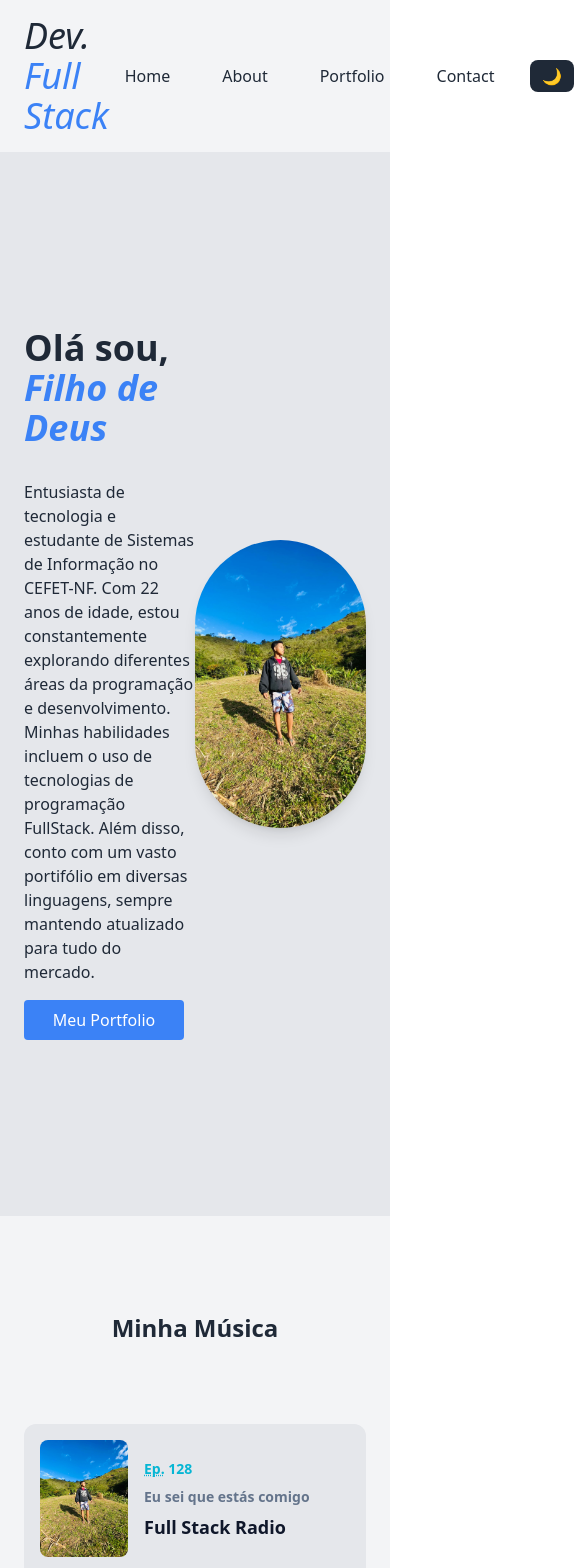
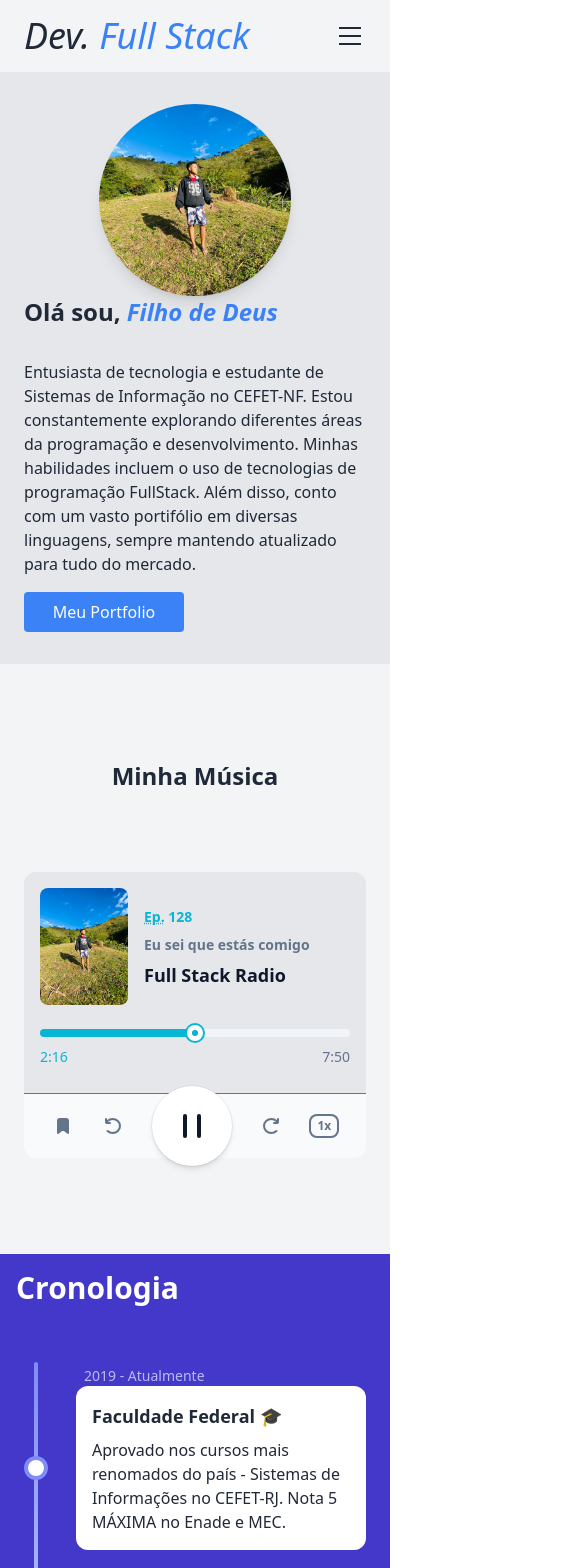
Before and after one commit to SobrinhoSergio/SergioDev2.0, a React (Create React App) app: page / in a window 390 px wide. Shown: the top 1568 px of the page, 574 px wide, since content can reach past the window. Built offline with nearby package versions, Linux system fonts and the light colour scheme; the HTML template or start-up script is replaced by a standard one.

Commit message:
Adicionando responsividade

```diff
--- a/src/App.js
+++ b/src/App.js
@@ -1,4 +1,4 @@
-import React, { useState } from 'react';
+import React, { useState, useEffect } from 'react';
 import Header from './pages/Header';
 import Home from './pages/Home';
 import About from './pages/About';
@@ -11,20 +11,35 @@ import Parallax from './pages/Parallax';
 import Timeline from './pages/Timeline';
 import GitHubProjects from './pages/GitHubProjects';
 
+const App = () => {
+  // Inicialize o estado do modo escuro com o valor armazenado no localStorage ou falso se não existir.
+  const [darkMode, setDarkMode] = useState(
+    localStorage.getItem('darkMode') === 'true'
+  );
 
-const App = () => {
-  const [darkMode, setDarkMode] = useState(false);
+  // Função para alternar o modo escuro.
+  const toggleDarkMode = () => {
+    const newDarkMode = !darkMode;
+    setDarkMode(newDarkMode);
+    // Armazene o novo valor no localStorage.
+    localStorage.setItem('darkMode', newDarkMode);
+  };
 
-  const toggleDarkMode = () => {
-    setDarkMode(!darkMode); // Atualize o estado com base no valor anterior.
-  };
+  // Use useEffect para alternar o tema inicial com base no localStorage.
+  useEffect(() => {
+    const storedDarkMode = localStorage.getItem('darkMode') === 'true';
+    if (storedDarkMode !== darkMode) {
+      setDarkMode(storedDarkMode);
+    }
+  }, []);
+
   return (
     <div className={`min-h-screen ${darkMode ? 'text-white' : 'text-gray-800'}`}>
       <Header darkMode={darkMode} toggleDarkMode={toggleDarkMode} />
       <Home darkMode={darkMode} />
       <Musica darkMode={darkMode} />
+      <Timeline />
       <About darkMode={darkMode} />
-      <Timeline />
       <Portfolio darkMode={darkMode} />
       <Github darkMode={darkMode} />
       <Experience darkMode={darkMode} />
--- /dev/null
+++ b/src/components/MenuIcon.js
@@ -0,0 +1,33 @@
+import React from 'react';
+
+const MenuIcon = ({ isMenuOpen, toggleMenu }) => {
+  return (
+    <div className="cursor-pointer" onClick={toggleMenu}>
+      <div className={`${isMenuOpen ? 'hidden' : 'block'} md:block`}>
+        <svg
+          width="32"
+          height="32"
+          viewBox="0 0 32 32"
+          xmlns="http://www.w3.org/2000/svg"
+        >
+          <line x1="5" y1="16" x2="27" y2="16" stroke="currentColor" strokeWidth="2" />
+          <line x1="5" y1="24" x2="27" y2="24" stroke="currentColor" strokeWidth="2" />
+          <line x1="5" y1="8" x2="27" y2="8" stroke="currentColor" strokeWidth="2" />
+        </svg>
+      </div>
+      <div className={`${isMenuOpen ? 'block' : 'hidden'} md:hidden`}>
+        <svg
+          width="32"
+          height="32"
+          viewBox="0 0 32 32"
+          xmlns="http://www.w3.org/2000/svg"
+        >
+          <line x1="7" y1="7" x2="25" y2="25" stroke="currentColor" strokeWidth="2" />
+          <line x1="7" y1="25" x2="25" y2="7" stroke="currentColor" strokeWidth="2" />
+        </svg>
+      </div>
+    </div>
+  );
+};
+
+export default MenuIcon;
--- a/src/pages/Footer.js
+++ b/src/pages/Footer.js
@@ -1,17 +1,31 @@
 import React from 'react';
-import Social  from '../components/Social';
-import Container  from '../components/Container';
-import Logo  from '../components/Logo';
+import Social from '../components/Social';
+import Container from '../components/Container';
+import Logo from '../components/Logo';
 
 const Footer = ({ darkMode }) => {
+  const scrollToTop = () => {
+    window.scrollTo({
+      top: 0,
+      behavior: 'smooth',
+    });
+  };
+
   return (
-    <footer id="contact" className={`c ${darkMode ? 'bg-zinc-900' : 'bg-gray-200'}`}>
+    <footer id="contact" className={`relative ${darkMode ? 'bg-zinc-900' : 'bg-gray-200'}`}>
       <Container>
         <div className="mx-auto flex flex-col justify-center items-center">
-          <Logo/>
-          <Social/>
+          <Logo />
+          <Social />
         </div>
       </Container>
+      <button
+        onClick={scrollToTop}
+        className="bg-indigo-500 text-white rounded-full w-10 h-10 mt-4 absolute right-10 bottom-10"
+      >
+        🚀
+      </button>
+
     </footer>
   );
 };
--- a/src/pages/Github.js
+++ b/src/pages/Github.js
@@ -5,11 +5,11 @@ import { Title, Container } from '../components';
 
 const About = () => {
   return (
-    <main id="about" className={`py-20 bg-blue-500 text-white`}>
+    <main id="about" className={`py-20 bg-indigo-700 text-white`}>
       <Container>
         <div className="mx-auto flex flex-col justify-center items-center">
             <Title text="Meu GitHub" />
-            <p className="text-2xl pb-10">Já desenvolvi Mais + de <span className="text-blue-700">100 projetos</span> em meu GitHub, venha conferir!</p>
+            <p className="text-2xl pb-10">Já desenvolvi Mais + de <span className="text-indigo-800">100 projetos</span> em meu GitHub, venha conferir!</p>
 
             <button className="bg-blue-600 hover:bg-blue-700 text-white px-10 py-6 rounded w-60 my-2 text-2xl">
                 <a href="https://github.com/sobrinhosergio" target="_blank" rel="noopener noreferrer">
--- a/src/pages/Header.js
+++ b/src/pages/Header.js
@@ -1,7 +1,8 @@
-import React from 'react';
-import Container  from '../components/Container';
-import Logo  from '../components/Logo';
+import React, { useState } from 'react';
+import Container from '../components/Container';
+import Logo from '../components/Logo';
 import DarkModeButton from '../components/DarkModeButton';
+import MenuIcon from '../components/MenuIcon';
 
 const menuItems = [
   { text: 'Home', link: '#home' },
@@ -10,37 +11,91 @@ const menuItems = [
   { text: 'Contact', link: '#contact' },
 ];
 
+const MenuItem = ({ item, onClick }) => (
+  <li className="hover:bg-blue-500 hover:text-white px-4 py-2 rounded">
+    <a href={item.link} onClick={(e) => onClick(e, item.link)}>
+      {item.text}
+    </a>
+  </li>
+);
+
+const MobileMenu = ({ menuItems, onClick, darkMode, toggleDarkMode, isMenuOpen, toggleMenu, closeMenu }) => (
+  <div
+    className={`fixed top-0 right-0 left-0 h-full z-20 md:hidden ${darkMode ? 'bg-zinc-900' : 'bg-gray-200'}`}
+    style={{ height: '100vh' }}
+  >
+    <div className="flex flex-col h-full justify-between">
+      <div>
+        <ul className="flex flex-col items-center space-y-4 mt-16">
+          {menuItems.map((item, index) => (
+            <MenuItem key={index} item={item} onClick={onClick} />
+          ))}
+          <li>
+            <DarkModeButton darkMode={darkMode} toggleDarkMode={toggleDarkMode} />
+          </li>
+        </ul>
+      </div>
+      <div className="text-center mt-8">
+        <MenuIcon isMenuOpen={isMenuOpen} toggleMenu={toggleMenu} />
+      </div>
+    </div>
+  </div>
+);
 
 const Header = ({ darkMode, toggleDarkMode }) => {
+  const [isMenuOpen, setMenuOpen] = useState(false);
 
   const handleSmoothScroll = (event, targetId) => {
     event.preventDefault();
     const targetElement = document.querySelector(targetId);
     if (targetElement) {
       targetElement.scrollIntoView({ behavior: 'smooth' });
+      closeMenu();
     }
   };
 
+  const openMenu = () => {
+    setMenuOpen(true);
+  };
+
+  const closeMenu = () => {
+    setMenuOpen(false);
+  };
+
   return (
-    <header className={`sticky top-0 z-10 ${darkMode ? 'bg-zinc-800' : 'bg-gray-100'}`}>
+    <header
+      className={`sticky top-0 z-10 ${
+        darkMode ? 'bg-zinc-800' : 'bg-gray-100'
+      }`}
+    >
       <Container>
         <div className="flex justify-between items-center">
-          <Logo/>
-          <nav>
+          <Logo />
+          <nav className="hidden md:flex">
             <ul className="flex items-center space-x-5">
-                {menuItems.map((item, index) => (
-                    <li key={index} className="hover:bg-blue-500 hover:text-white px-4 py-2 rounded">
-                      <a href={item.link} onClick={(e) => handleSmoothScroll(e, item.link)}>
-                          {item.text}
-                      </a>
-                    </li>
-                ))}
-                <li>
-                  <DarkModeButton darkMode={darkMode} toggleDarkMode={toggleDarkMode} />
-                </li>
+              {menuItems.map((item, index) => (
+                <MenuItem key={index} item={item} onClick={handleSmoothScroll} />
+              ))}
+              <li>
+                <DarkModeButton darkMode={darkMode} toggleDarkMode={toggleDarkMode} />
+              </li>
             </ul>
           </nav>
+          <div className="md:hidden" style={{ zIndex: 999 }}>
+            <MenuIcon isMenuOpen={isMenuOpen} toggleMenu={isMenuOpen ? closeMenu : openMenu} />
+          </div>
         </div>
+        {isMenuOpen && (
+          <MobileMenu
+            menuItems={menuItems}
+            onClick={handleSmoothScroll}
+            darkMode={darkMode}
+            toggleDarkMode={toggleDarkMode}
+            isMenuOpen={isMenuOpen}
+            toggleMenu={closeMenu}
+            closeMenu={closeMenu} // Passando a função closeMenu para o MobileMenu
+          />
+        )}
       </Container>
     </header>
   );
--- a/src/pages/Home.js
+++ b/src/pages/Home.js
@@ -7,7 +7,7 @@ const Main = ({ darkMode }) => {
     'Sérgio Sobrinho',
     'Dev Front-End',
     'Dev Back End',
-    'Filho de Deus'
+    'Filho de Deus',
   ]);
 
   useEffect(() => {
@@ -19,36 +19,39 @@ const Main = ({ darkMode }) => {
   }, [content.length]);
 
   return (
-    <main id="home" className={`py-44 ${darkMode ? 'bg-zinc-900' : 'bg-gray-200'}`}>
-
-      <section className="container mx-auto px-6 flex justify-between items-center">
-
-        <div className={`flex flex-col space-y-4 w-1/2`}>
-
-          <h1 className="text-4xl font-bold mb-4">
-            Olá sou,  <span className="text-blue-500 italic">{content[currentIndex]}</span>
+    <main
+      id="home"
+      className={`py-8 md:py-44 ${darkMode ? 'bg-zinc-900' : 'bg-gray-200'}`}
+    >
+      <section className="container mx-auto px-6 flex flex-col-reverse md:flex-row justify-between items-center">
+        <div className={`flex flex-col space-y-4 md:w-1/2`}>
+          <h1 className="text-2xl md:text-4xl font-bold mb-4">
+            Olá sou,{' '}
+            <span className="text-blue-500 italic">{content[currentIndex]}</span>
           </h1>
-
-          <p>Entusiasta de tecnologia e estudante de Sistemas de Informação no CEFET-NF. Com 22 anos de idade, estou constantemente explorando diferentes áreas da programação e desenvolvimento. Minhas habilidades incluem o uso de tecnologias de programação FullStack. Além disso, conto com um vasto portifólio em diversas linguagens, sempre mantendo atualizado para tudo do mercado. </p>
-
+          <p>
+            Entusiasta de tecnologia e estudante de Sistemas de Informação no CEFET-NF.
+            Estou constantemente explorando diferentes áreas da programação e
+            desenvolvimento. Minhas habilidades incluem o uso de tecnologias de
+            programação FullStack. Além disso, conto com um vasto portifólio em diversas
+            linguagens, sempre mantendo atualizado para tudo do mercado.
+          </p>
           <button className="bg-blue-500 hover:bg-blue-600 text-white px-4 py-2 rounded w-40 my-2">
-            <a href="https://github.com/sobrinhosergio" target="_blank" rel="noopener noreferrer">
+            <a
+              href="https://github.com/sobrinhosergio"
+              target="_blank"
+              rel="noopener noreferrer"
+            >
               Meu Portfolio
             </a>
           </button>
-
         </div>
-
-        <div className="w-1/2 flex justify-center items-center">
-
-          <div className={`relative rounded-full overflow-hidden h-72 w-72 shadow-lg bg-cover bg-center`}>
+        <div className="w-full md:w-1/2 flex justify-center items-center">
+          <div className={`relative rounded-full overflow-hidden h-48 md:h-72 w-48 md:w-72 shadow-lg bg-cover bg-center`}>
             <img src={myImage} alt="Sua Foto" className="object-cover w-full h-full" />
           </div>
-
         </div>
-
       </section>
-
     </main>
   );
 };
--- a/src/pages/Timeline.js
+++ b/src/pages/Timeline.js
@@ -3,14 +3,14 @@ import React from 'react';
 const Timeline = ({darkMode}) => {
   return (
     <main className="bg-indigo-700 p-4">
-      <h2 className="text-3xl text-white font-bold mb-12">Chronology</h2>
+      <h2 className="text-3xl text-white font-bold mb-12">Cronologia</h2>
       <div className="flex flex-col grid-cols-9 p-2 mx-auto md:grid">
         {/* Event 1 */}
         <div className="flex md:contents flex-row-reverse">
           <div className="relative p-4 my-6 text-gray-800 bg-white rounded-xl col-start-1 col-end-5 mr-auto md:mr-0 md:ml-auto">
-            <h3 className="text-lg font-semibold lg:text-xl">New Event 1</h3>
-            <p className="mt-2 leading-6">Description of the first event.</p>
-            <span className="absolute text-sm text-indigo-100/75 -top-5 left-2 whitespace-nowrap">Date 1</span>
+            <h3 className="text-lg font-semibold lg:text-xl">Faculdade Federal 🎓</h3>
+            <p className="mt-2 leading-6">Aprovado nos cursos mais renomados do país - Sistemas de Informações no CEFET-RJ. Nota 5 MÁXIMA no Enade e MEC.</p>
+            <span className="absolute text-sm text-indigo-100/75 -top-5 left-2 whitespace-nowrap">2019 - Atualmente</span>
           </div>
           <div className="relative col-start-5 col-end-6 mr-7 md:mx-auto">
             <div className="flex items-center justify-center w-6 h-full">
@@ -29,18 +29,18 @@ const Timeline = ({darkMode}) => {
             <div className="absolute w-6 h-6 -mt-3 bg-white border-4 border-indigo-400 rounded-full top-1/2"></div>
           </div>
           <div className="relative p-4 my-6 text-gray-800 bg-white rounded-xl col-start-6 col-end-10 mr-auto">
-            <h3 className="text-lg font-semibold lg:text-xl">New Event 2</h3>
-            <p className="mt-2 leading-6">Description of the second event.</p>
-            <span className="absolute text-sm text-indigo-100/75 -top-5 left-2 whitespace-nowrap">Date 2</span>
+            <h3 className="text-lg font-semibold lg:text-xl">Estágio FullStack 💻</h3>
+            <p className="mt-2 leading-6">Aprovado em meu Primeiro Estágio, bem no início da faculdade. Onde tive um grande aproveitamento, aprendi as principais tecnologias do mercado de Programação.</p>
+            <span className="absolute text-sm text-indigo-100/75 -top-5 left-2 whitespace-nowrap">2021-2022</span>
           </div>
         </div>
 
         {/* Event 3 */}
         <div className="flex md:contents flex-row-reverse">
           <div className="relative p-4 my-6 text-gray-800 bg-white rounded-xl col-start-1 col-end-5 mr-auto md:mr-0 md:ml-auto">
-            <h3 className="text-lg font-semibold lg:text-xl">New Event 3</h3>
-            <p className="mt-2 leading-6">Pellentesque habitant morbi tristique senectus et netus et malesuada fames ac turpis egestas. Sed euismod leo nec ex laoreet, eu sollicitudin felis ultricies. Proin vel nunc nec mi sollicitudin ullamcorper. Duis vehicula bibendum ante, non laoreet justo euismod in. Sed sodales urna sed ipsum fringilla, ac facilisis eros tempor. Nullam fringilla mi sit amet tincidunt euismod. Curabitur in tincidunt erat. Integer eget elit vitae libero eleifend dapibus..</p>
-            <span className="absolute text-sm text-indigo-100/75 -top-5 left-2 whitespace-nowrap">Date 3</span>
+            <h3 className="text-lg font-semibold lg:text-xl">2° Estágio FullStack 💻</h3>
+            <p className="mt-2 leading-6">Meu Segundo Estágio, onde trabalhei principalmente com VueJS + NodeJS + GitLab + Scrum + Figma + Laravel. Onde tive contato com as tecnologias que estão em alta em TI. E desenvolvi minhas principais competências.</p>
+            <span className="absolute text-sm text-indigo-100/75 -top-5 left-2 whitespace-nowrap">2022</span>
           </div>
           <div className="relative col-start-5 col-end-6 mr-7 md:mx-auto">
             <div className="flex items-center justify-center w-6 h-full">
@@ -59,9 +59,9 @@ const Timeline = ({darkMode}) => {
             <div className="absolute w-6 h-6 -mt-3 bg-white border-4 border-indigo-400 rounded-full top-1/2"></div>
           </div>
           <div className="relative p-4 my-6 text-gray-800 bg-white rounded-xl col-start-6 col-end-10 mr-auto">
-            <h3 className="text-lg font-semibold lg:text-xl">New Event 4</h3>
-            <p className="mt-2 leading-6">Pellentesque habitant morbi tristique senectus et netus et malesuada fames ac turpis egestas. Sed euismod leo nec ex laoreet, eu sollicitudin felis ultricies. Proin vel nunc nec mi sollicitudin ullamcorper. Duis vehicula bibendum ante, non laoreet justo euismod in. Sed sodales urna sed ipsum fringilla, ac facilisis eros tempor. Nullam fringilla mi sit amet tincidunt euismod. Curabitur in tincidunt erat. Integer eget elit vitae libero eleifend dapibus..</p>
-            <span className="absolute text-sm text-indigo-100/75 -top-5 left-2 whitespace-nowrap">Date 4</span>
+            <h3 className="text-lg font-semibold lg:text-xl">Desenvolvedor FullStack 💼</h3>
+            <p className="mt-2 leading-6">Promovido a Desenvolvedor FullStack de uma Startup Brasileira com foco em computação e Marketing Digital. Onde fui responsável pelo Front End a desenvolver telas mais responsivas, interativas ao usuário, minimalistas e intuitivas, com as principais Linguagens e Framework.</p>
+            <span className="absolute text-sm text-indigo-100/75 -top-5 left-2 whitespace-nowrap">2023 - Atualmente</span>
           </div>
         </div>
       </div>
```
Also changed, not shown: src/components/MenuItem.js (added, +12 -0 lines), src/components/MobileMenu.js (added, +23 -0 lines), src/components/Social.js (+6 -1 lines), src/components/Tecnologias.js (+4 -5 lines).
